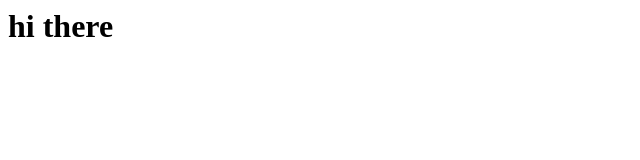
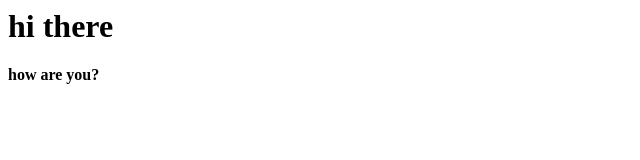
Before and after one commit to laviolvj/hellothere, a plain HTML site: page index.html in a window 1280 px wide. Shown: the full height of the page, 0-640 px from the left. Drawn offline with Linux system fonts and the light colour scheme.

Commit message:
Update index.html

```diff
--- a/index.html
+++ b/index.html
@@ -1 +1,2 @@
 <h1> hi there </h1>
+<h4> how are you? </h4>
```
